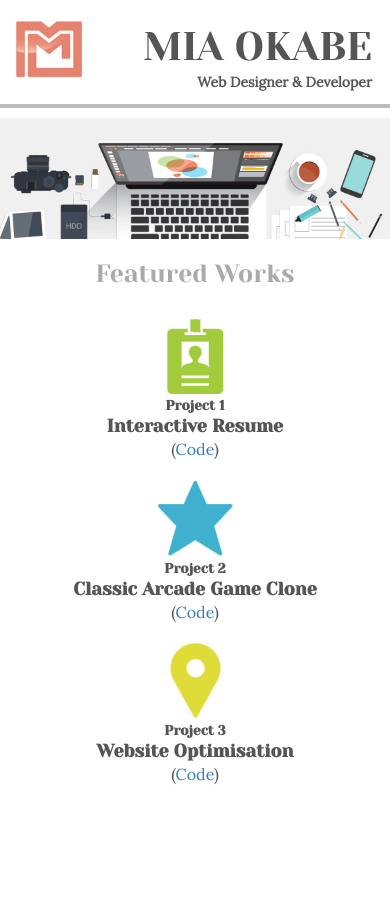
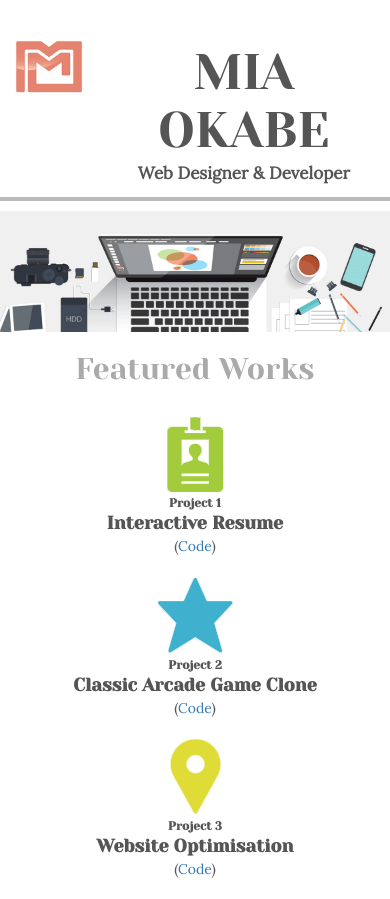
Before and after one commit to Myatropolitan/Myatropolitan.github.io, a plain HTML site: page Project-1/index.html in a window 390 px wide. Before the commit the page ends 844 px from the top, so only its background shows below. Drawn offline with Linux system fonts and the light colour scheme.

Commit message:
Fix unlinked logo image

```diff
--- a/Project-1/css/main.css
+++ b/Project-1/css/main.css
@@ -8,7 +8,7 @@
 }
 
 *{
-    font: lighter 16px "Lora", serif;
+	font-family: "Lora", serif;
     color: #555;
 }
 
@@ -73,32 +73,28 @@ h4 {
 }
 
 .description {
+    font: lighter 14px "Lora", serif;
     margin: 20px 8px 3px;
+}
+
+.logo{
+    display: block;
+    margin-left: 0;
+    margin-right: auto;
 }
 
 .title{
     text-align: right;
 }
 
-@media screen and (max-width: 500px) {
+@media screen and (max-width: 992px) {
     .logo{
-        width: 72.8px;
-        height: 58.1px;
+        display: block;
+        margin-left: auto;
+        margin-right: auto;
     }
 
-    h1 {
-        font-size: 40px;
-    }
-
-    h2 {
-        font-size: 25px;
-    }
-
-    h4 {
-        font-size: 14px;
-    }
-
-    .title-bar {
-        margin: 20px -15px 10px;
+    .title{
+        text-align: center;
     }
 }
--- a/Project-1/index.html
+++ b/Project-1/index.html
@@ -15,7 +15,7 @@
 	<div class="container">
 		<div class="row title-bar">
 			<div class="col-xs-3">
-				<img class="logo" src="images/logo.gif" alt="Logo">
+				<img class="logo" src="images/top-logo.gif" alt="Logo">
 			</div>
 			<div class="col-xs-9 title">
 				<h1 class="text-uppercase">Mia Okabe</h1>
```
Also changed, not shown: Project-1/images/top-logo.gif (renamed from Project-1/images/Logo.gif).
